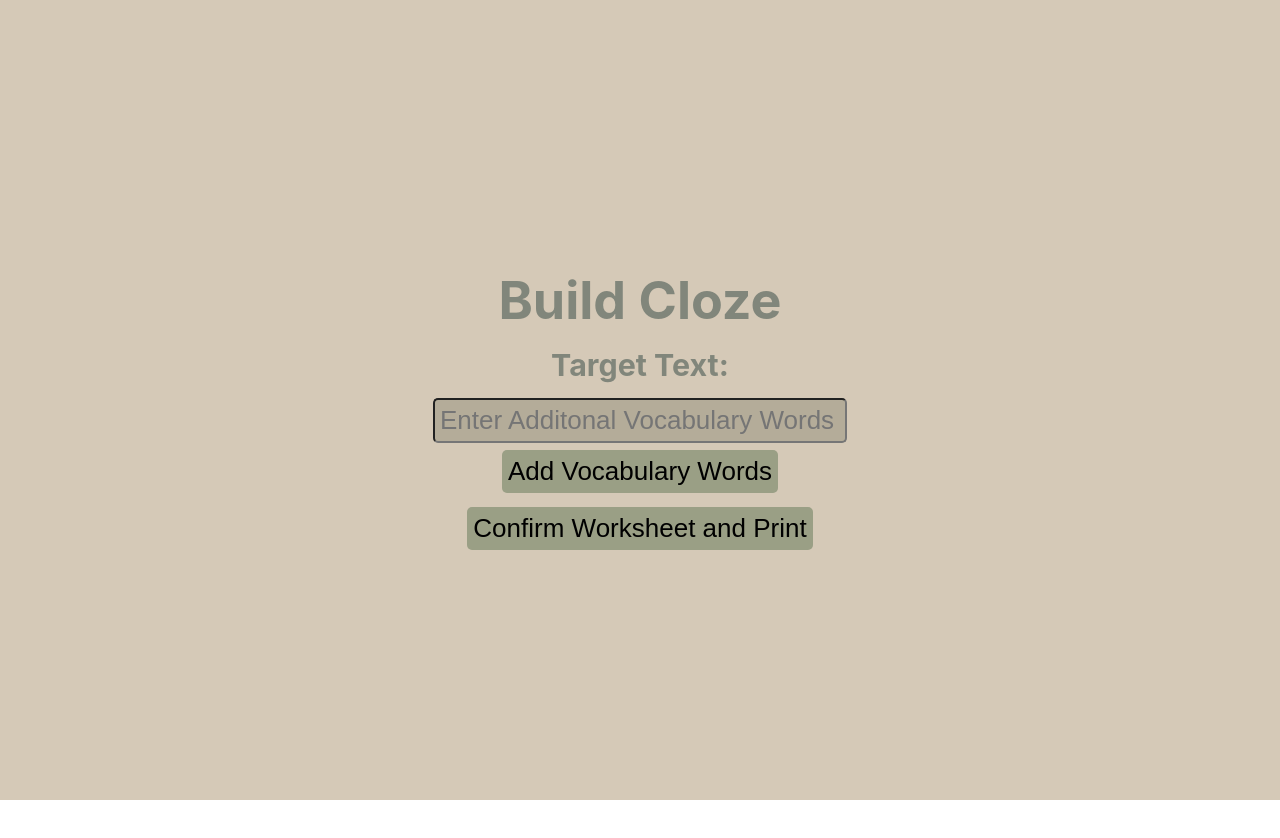
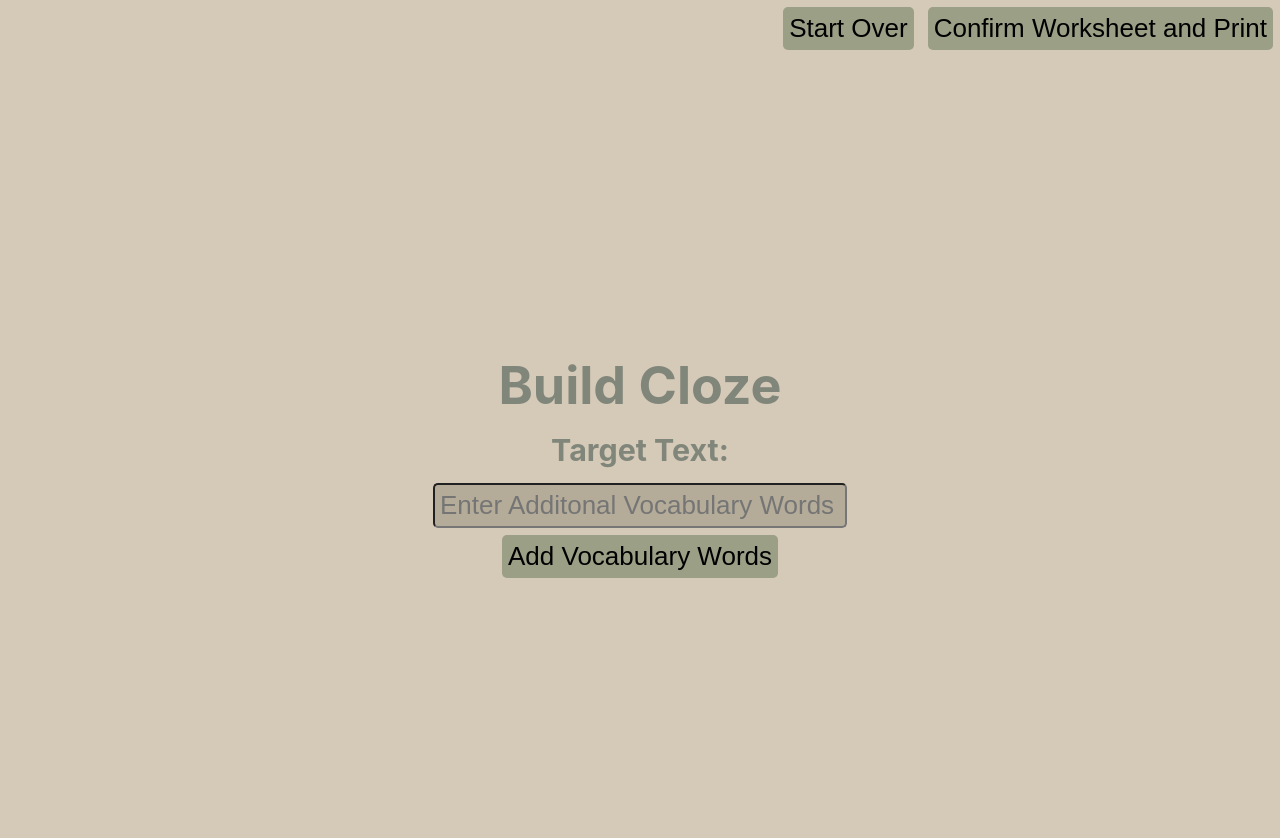
Before and after one commit to Cameron-Grams/cloze-maker, a React (Create React App) app: page /build-cloze in a window 1280 px wide. Shown: the top 838 px of the page. Before the commit the page ends 800 px from the top, so only its background shows below. Built offline with nearby package versions, Linux system fonts and the light colour scheme.

Commit message:
look at making a button component

```diff
--- a/src/containers/BuildCloze/BuildCloze.css
+++ b/src/containers/BuildCloze/BuildCloze.css
@@ -16,7 +16,8 @@
 }
 
 .displayForVocab{
-    background-color: #9a9f85;
+    padding: 5px;
+    background-color: white;
 }
 
 .displayTargetText{
--- a/src/containers/BuildCloze/BuildCloze.jsx
+++ b/src/containers/BuildCloze/BuildCloze.jsx
@@ -1,6 +1,9 @@
 import React from 'react';
 import { connect } from 'react-redux';
-import {  vocabularyWord, updateWordDisplay } from '../../actions/textActions';
+import {  vocabularyWord,
+          updateWordDisplay,
+          resetExercise
+        } from '../../actions/textActions';
 import AddVocabularyWords from './AddVocabularyWords';
 import DisplayText from '../../components/DisplayText';
 import DisplayVocabulary from '../../components/DisplayVocabulary';
@@ -40,6 +43,11 @@ class BuildCloze extends React.Component{
         this.props.history.push( '/confirm-cloze' );
     }
 
+    startNew(){
+        this.props.history.push( 'input-text' );
+        this.props.resetExercise();
+    }
+
     render() {
 
         let vocab = ( this.props.vocabularyList.length >= 1 ) ?
@@ -50,13 +58,17 @@ class BuildCloze extends React.Component{
 
         return (
         <div className="ClozeDiv App">
+            <div  id="buttonDiv" >
+                <button className="clozeButton submitButton" onClick={ e => this.startNew() } >Start Over</button>
+                <button className="submitButton" onClick={ this.goToConfirm } >Confirm Worksheet and Print</button>
+            </div>
             <header className="App-header">
+
                 <h1 id="clozeIntro" >Build Cloze</h1>
                 <h3 className="targetTitle">Target Text:</h3>
                 < DisplayText className={ "displayTargetText"} allParagraphs={ this.props.paragraphs } onClick={ ( paragraph, position ) => this.recognizeWord( paragraph, position )}    />
                 { vocab }
                 < AddVocabularyWords onSubmit={ this.moreVocab } />
-            <div><button className="submitButton" onClick={ this.goToConfirm } >Confirm Worksheet and Print</button></div>
             </header>
         </div>
         );
@@ -70,4 +82,4 @@ const mapStateToProps = ( state ) => ( {
     vocabularyList: state.reducer.vocabularyList
 })
 
-export default connect( mapStateToProps, { vocabularyWord, updateWordDisplay } )( BuildCloze );
+export default connect( mapStateToProps, { vocabularyWord, updateWordDisplay, resetExercise } )( BuildCloze );
```
